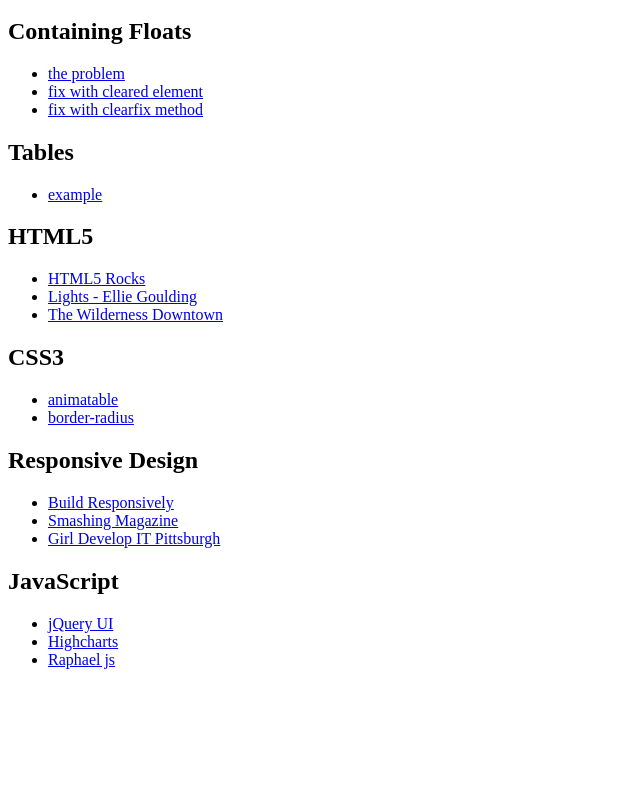
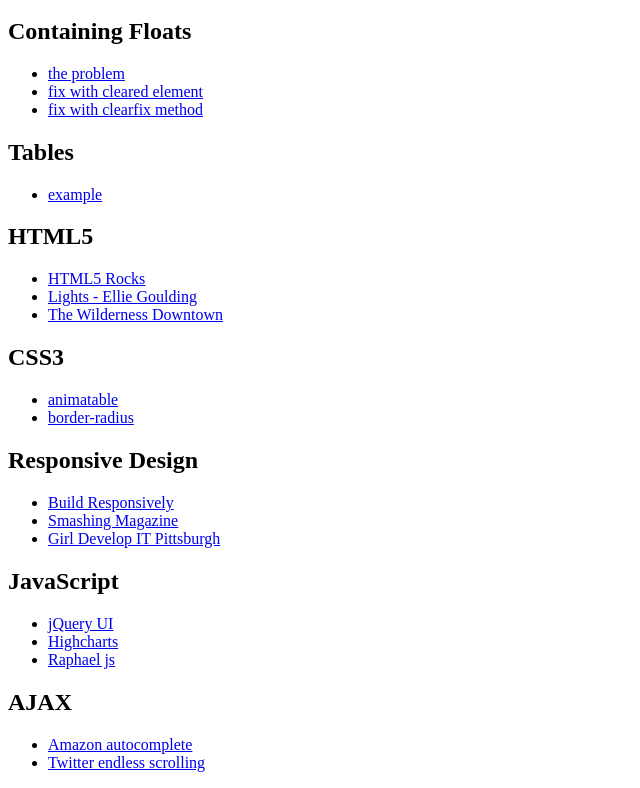
Before and after one commit to gdipgh/html-and-css-for-beginners, a plain HTML site: page examples/index.html in a window 1280 px wide. Shown: the part 1211-1999 px from the top of the page, without its empty margins (0-640 px from the left). Before the commit the page ends 1896 px from the top, so only its background shows below. Drawn offline with Linux system fonts and the light colour scheme.

Commit message:
Add AJAX examples

```diff
--- a/examples/index.html
+++ b/examples/index.html
@@ -204,5 +204,16 @@
         </li>
       </ul>
     </section>
+    <section>
+      <h1>AJAX</h1>
+      <ul>
+        <li>
+          <a href="http://www.amazon.com/">Amazon autocomplete</a>
+        </li>
+        <li>
+          <a href="http://www.twitter.com">Twitter endless scrolling</a>
+        </li>
+      </ul>
+    </section>
   </body>
 </html>
```
